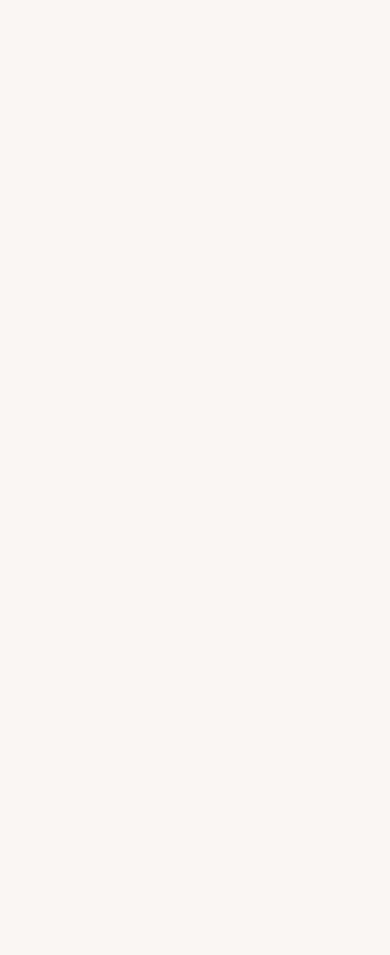
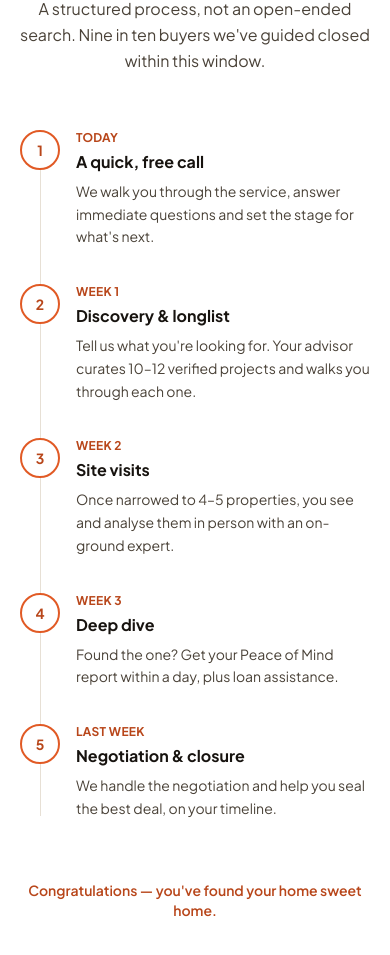
Before and after one commit to anishcodes-0-9/Propsoch, a Next.js app: page / in a window 390 px wide. Shown: the part 2630-3585 px from the top of the page. Before the commit the page ends 2459 px from the top, so only its background shows below. Built offline with nearby package versions, Linux system fonts and the light colour scheme.

Commit message:
Add 25-Day Journey timeline
CSS-only responsive timeline: vertical with a connecting line on
mobile, horizontal on large screens. No scroll-linked JS.

```diff
--- a/app/page.tsx
+++ b/app/page.tsx
@@ -2,6 +2,7 @@ import NavBar from "@/components/NavBar";
 import Hero from "@/components/Hero";
 import TrustBar from "@/components/TrustBar";
 import BrochureReality from "@/components/BrochureReality";
+import JourneyTimeline from "@/components/JourneyTimeline";
 
 export default function Home() {
   return (
@@ -11,6 +12,7 @@ export default function Home() {
         <Hero />
         <TrustBar />
         <BrochureReality />
+        <JourneyTimeline />
       </main>
     </>
   );
--- /dev/null
+++ b/components/JourneyTimeline.tsx
@@ -0,0 +1,52 @@
+import { journey } from "@/lib/content";
+
+export default function JourneyTimeline() {
+  return (
+    <section
+      id="journey"
+      className="border-t border-line bg-paper-raised py-16 sm:py-20 md:py-24"
+    >
+      <div className="mx-auto max-w-6xl px-5 sm:px-8">
+        <div className="mx-auto max-w-2xl text-center">
+          <h2 className="text-h2 font-extrabold tracking-tight text-ink">{journey.heading}</h2>
+          <p className="mt-4 text-base leading-relaxed text-ink-soft">{journey.copy}</p>
+        </div>
+
+        <ol className="relative mt-14 flex flex-col gap-8 lg:mt-16 lg:flex-row lg:gap-0">
+          <div
+            aria-hidden="true"
+            className="absolute bottom-2 left-5 top-2 w-px bg-line lg:hidden"
+          />
+          <div
+            aria-hidden="true"
+            className="absolute left-0 right-0 top-5 hidden h-px bg-line lg:block"
+          />
+
+          {journey.stages.map((stage, index) => (
+            <li
+              key={stage.day}
+              className="relative flex gap-4 lg:flex-1 lg:flex-col lg:items-center lg:gap-4 lg:px-3 lg:text-center"
+            >
+              <div className="relative z-10 flex h-10 w-10 shrink-0 items-center justify-center rounded-full border-2 border-brand bg-paper-raised text-sm font-bold text-brand-dark">
+                {index + 1}
+              </div>
+              <div className="pb-1 lg:pb-0">
+                <p className="text-xs font-bold uppercase tracking-wide text-brand-dark">
+                  {stage.day}
+                </p>
+                <h3 className="mt-1 text-base font-bold text-ink">{stage.title}</h3>
+                <p className="mt-1.5 max-w-xs text-sm leading-relaxed text-ink-soft lg:mx-auto lg:max-w-[14rem]">
+                  {stage.description}
+                </p>
+              </div>
+            </li>
+          ))}
+        </ol>
+
+        <p className="mt-14 text-center text-sm font-semibold text-brand-dark lg:mt-16">
+          {journey.conclusion}
+        </p>
+      </div>
+    </section>
+  );
+}
--- a/lib/content.ts
+++ b/lib/content.ts
@@ -105,6 +105,7 @@ export const journey = {
         "We handle the negotiation and help you seal the best deal, on your timeline.",
     },
   ],
+  conclusion: "Congratulations — you've found your home sweet home.",
 };
 
 export const testimonial = {
```
